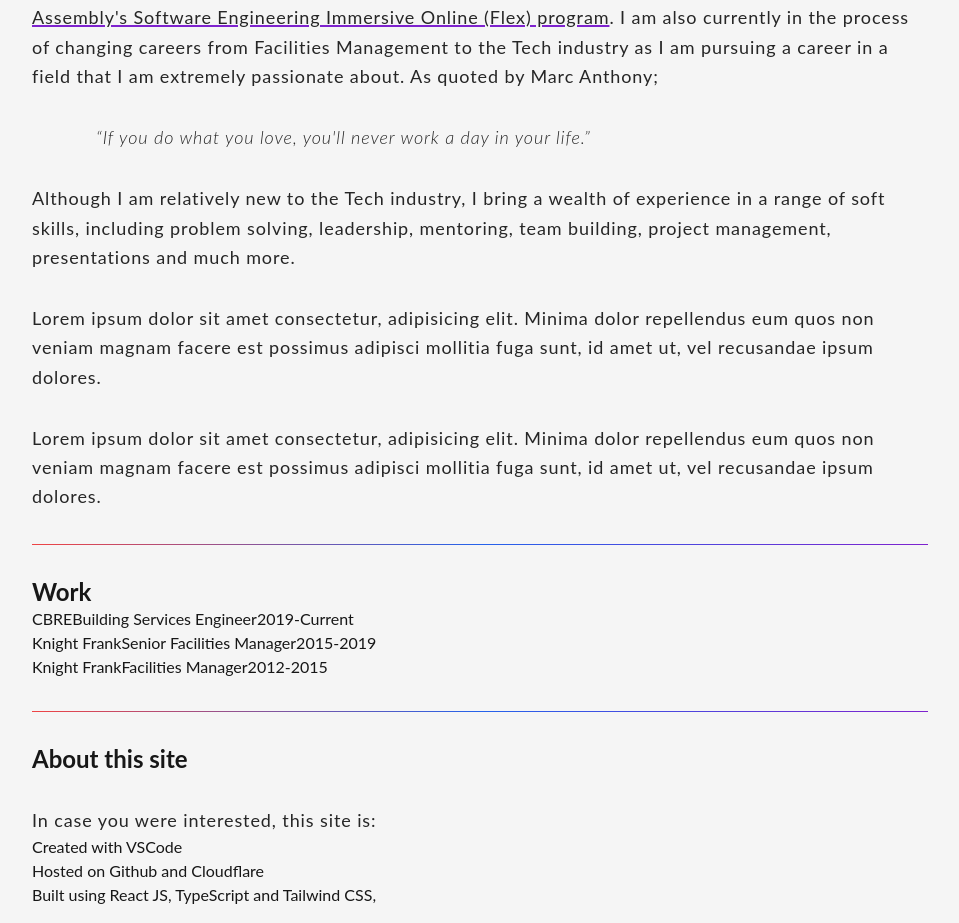
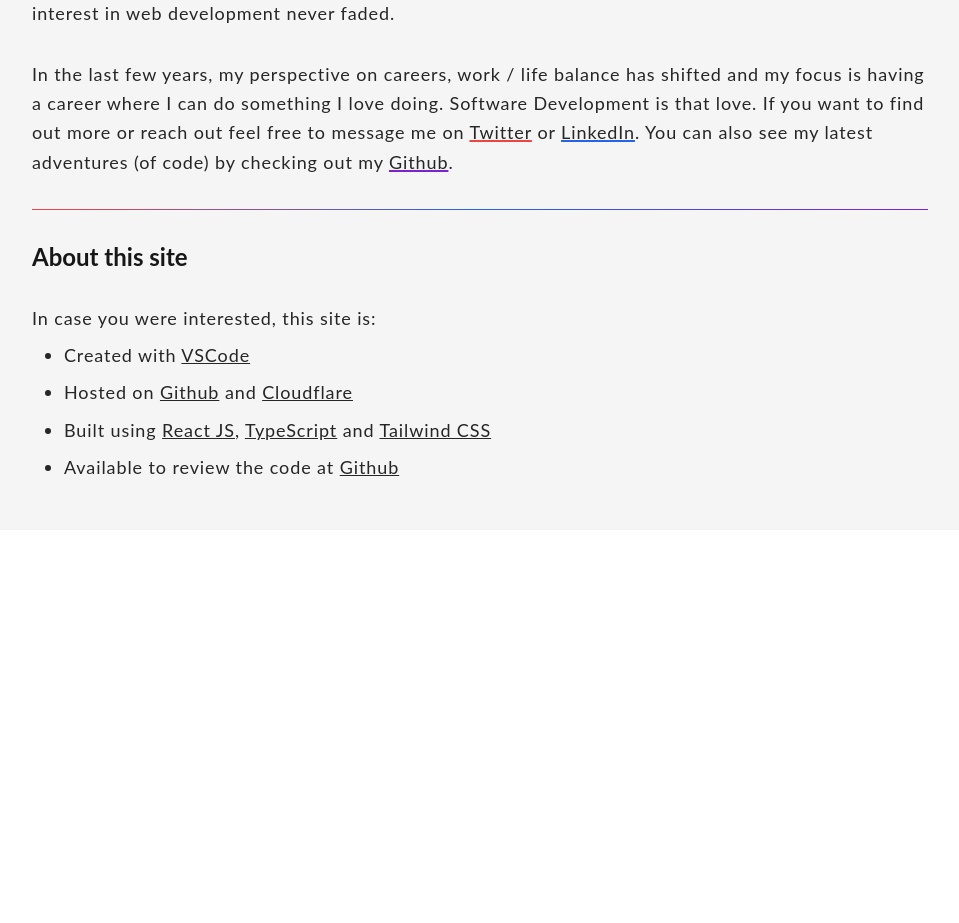
Before and after one commit to mattgrah-am/portfolio-v2, a React (Create React App) app: page /about in a window 1280 px wide. Shown: the part 651-1574 px from the top of the page, without its empty margins (160-1119 px from the left). After the commit the page ends 1181 px from the top, so only its background shows below. Built offline with nearby package versions, Linux system fonts and the light colour scheme.

Commit message:
add content

```diff
--- a/src/componets/About.tsx
+++ b/src/componets/About.tsx
@@ -1,12 +1,14 @@
+import aboutimg from "./img/aboutimg.webp";
+
 export const About = () => {
   return (
     <div className="container">
       <img
-        src="https://dummyimage.com/600x300/cccccc/ffffff"
+        src={aboutimg}
         alt=""
-        className="w-full rounded border border-neutral-400 dark:border-neutral-700"
+        className="float-right m-2 mt-8 w-2/5 rounded border border-neutral-400 dark:border-neutral-700"
       />
-      <p className="about-p">
+      <p className="text-lg leading-relaxed tracking-wider text-neutral-800 dark:text-neutral-200">
         I am Matt Graham, a Melbourne (AU) based software developer, whom has
         recently completed{" "}
         <a
@@ -21,7 +23,7 @@
         . I am also currently in the process of changing careers from Facilities
         Management to the Tech industry as I am pursuing a career in a field
         that I am extremely passionate about. As quoted by Marc Anthony;
-        <p className="mt-8 ml-16 font-light italic">
+        <p className="mt-8 font-light italic">
           “If you do what you love, you'll never work a day in your life.”
         </p>
       </p>
@@ -32,39 +34,119 @@
         and much more.
       </p>
       <p className="about-p">
-        Lorem ipsum dolor sit amet consectetur, adipisicing elit. Minima dolor
-        repellendus eum quos non veniam magnam facere est possimus adipisci
-        mollitia fuga sunt, id amet ut, vel recusandae ipsum dolores.
+        I have always had a keen interest in technology since getting my first
+        computer in my early teens. I tinkered with various Linux distributions
+        and had a many hobby websites using Wordpress. The interest in web
+        development never faded.
       </p>
       <p className="about-p">
-        Lorem ipsum dolor sit amet consectetur, adipisicing elit. Minima dolor
-        repellendus eum quos non veniam magnam facere est possimus adipisci
-        mollitia fuga sunt, id amet ut, vel recusandae ipsum dolores.
-      </p>
-      <div className="hr mt-8" />
-      <h3 className="mt-8 text-2xl font-bold leading-tight">Work</h3>
-      <p className="flex">
-        <span className="">CBRE</span>
-        <span className="">Building Services Engineer</span>
-        <span className="">2019-Current</span>
-      </p>
-      <p className="flex">
-        <span className="">Knight Frank</span>
-        <span className="">Senior Facilities Manager</span>
-        <span className="">2015-2019</span>
-      </p>
-      <p className="flex">
-        <span className="">Knight Frank</span>
-        <span className="">Facilities Manager</span>
-        <span className="">2012-2015</span>
+        In the last few years, my perspective on careers, work / life balance
+        has shifted and my focus is having a career where I can do something I
+        love doing. Software Development is that love. If you want to find out
+        more or reach out feel free to message me on{" "}
+        <a
+          href="https://twitter.com/mattgrah_am"
+          target="_blank"
+          rel="noopener noreferrer"
+          className="underline decoration-red-500 decoration-2 hover:no-underline"
+        >
+          Twitter
+        </a>{" "}
+        or{" "}
+        <a
+          href="https://www.linkedin.com/in/mattgrah-am/"
+          target="_blank"
+          rel="noopener noreferrer"
+          className="underline decoration-blue-600 decoration-2 hover:no-underline"
+        >
+          LinkedIn
+        </a>
+        . You can also see my latest adventures (of code) by checking out my{" "}
+        <a
+          href="https://github.com/mattgrah-am"
+          target="_blank"
+          rel="noopener noreferrer"
+          className="underline decoration-purple-700 decoration-2 hover:no-underline"
+        >
+          Github
+        </a>
+        .
       </p>
       <div className="hr mt-8" />
       <h3 className="mt-8 text-2xl font-bold leading-tight">About this site</h3>
       <p className="about-p">In case you were interested, this site is:</p>
-      <ul>
-        <li>Created with VSCode</li>
-        <li>Hosted on Github and Cloudflare</li>
-        <li>Built using React JS, TypeScript and Tailwind CSS, </li>
+      <ul className="mb-8 list-disc text-lg leading-relaxed tracking-wider text-neutral-800 dark:text-neutral-200">
+        <li className="ml-8 mt-2">
+          Created with{" "}
+          <a
+            href="https://code.visualstudio.com/"
+            target="_blank"
+            rel="noopener noreferrer"
+            className="underline hover:no-underline"
+          >
+            VSCode
+          </a>
+        </li>
+        <li className="ml-8 mt-2">
+          Hosted on{" "}
+          <a
+            href="https://github.com/"
+            target="_blank"
+            rel="noopener noreferrer"
+            className="underline hover:no-underline"
+          >
+            Github
+          </a>{" "}
+          and{" "}
+          <a
+            href="https://www.cloudflare.com/"
+            target="_blank"
+            rel="noopener noreferrer"
+            className="underline hover:no-underline"
+          >
+            Cloudflare
+          </a>
+        </li>
+        <li className="ml-8 mt-2">
+          Built using{" "}
+          <a
+            href="https://reactjs.org/"
+            target="_blank"
+            rel="noopener noreferrer"
+            className="underline hover:no-underline"
+          >
+            React JS
+          </a>
+          ,{" "}
+          <a
+            href="https://www.typescriptlang.org/"
+            target="_blank"
+            rel="noopener noreferrer"
+            className="underline hover:no-underline"
+          >
+            TypeScript
+          </a>{" "}
+          and{" "}
+          <a
+            href="https://tailwindcss.com/"
+            target="_blank"
+            rel="noopener noreferrer"
+            className="underline hover:no-underline"
+          >
+            Tailwind CSS
+          </a>
+        </li>
+        <li className="ml-8 mt-2">
+          Available to review the code at{" "}
+          <a
+            href="https://github.com/mattgrah-am/portfolio-v2"
+            target="_blank"
+            rel="noopener noreferrer"
+            className="underline hover:no-underline"
+          >
+            Github
+          </a>
+        </li>
       </ul>
     </div>
   );
--- a/src/componets/ProjectItems.tsx
+++ b/src/componets/ProjectItems.tsx
@@ -69,7 +69,7 @@
 ];
 export const ProjectTiles = () => {
   return (
-    <div className="flex flex-wrap gap-4">
+    <div className="flex flex-wrap justify-center gap-4">
       {projects.map((project, index: number) => (
         <a key={index} href={"#" + project.id}>
           <div className="my-6 flex w-40 flex-col gap-4 rounded border border-neutral-400 bg-neutral-300 p-2 text-neutral-900 hover:bg-neutral-400  dark:border-neutral-700  dark:bg-neutral-800 dark:text-neutral-100 dark:hover:bg-neutral-700">
@@ -101,7 +101,7 @@
           <h3 className="mt-6 text-4xl font-bold">{project.title}</h3>
           <p className="about-p m-auto">
             {project.desc}
-            <div className=" mt-4 flex gap-4">
+            <div className="mt-4 mb-16 flex gap-4">
               <a
                 className="btn flex justify-start gap-1 border border-neutral-700"
                 href={project.link}
@@ -120,7 +120,9 @@
               </a>
             </div>
           </p>
-          <hr className="mt-16 border-neutral-300 dark:border-neutral-700" />
+          {index <= projects.length - 2 && (
+            <hr className="border-neutral-300 dark:border-neutral-700" />
+          )}
         </div>
       ))}
     </>
```
Also changed, not shown: src/componets/img/aboutimg.webp (added).
